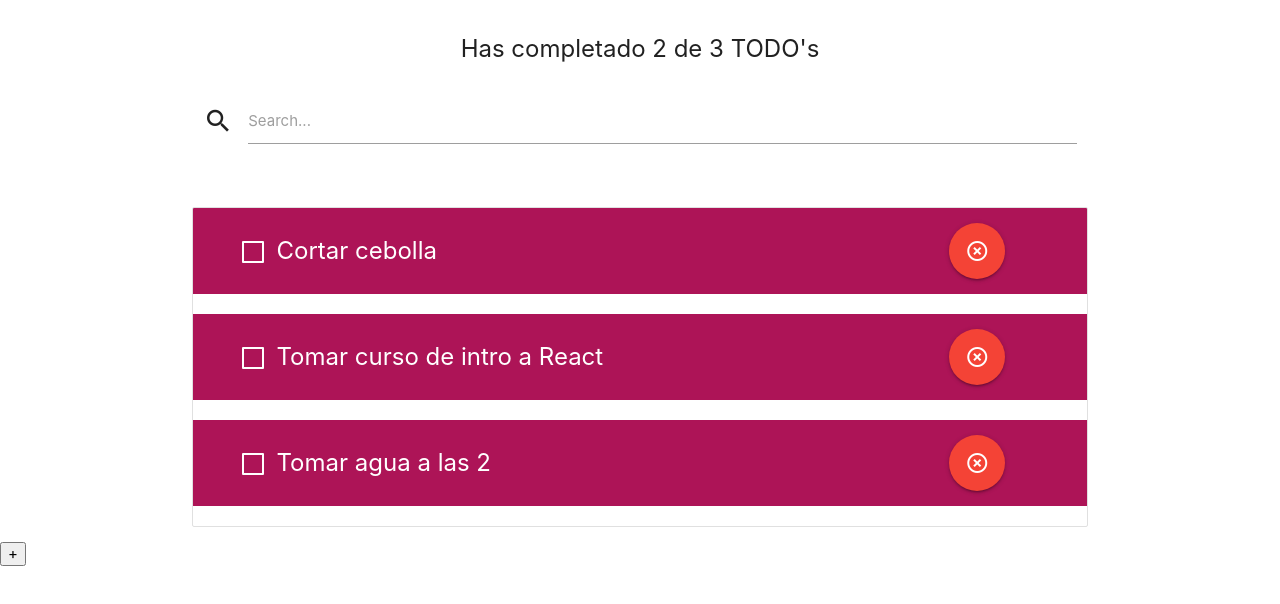
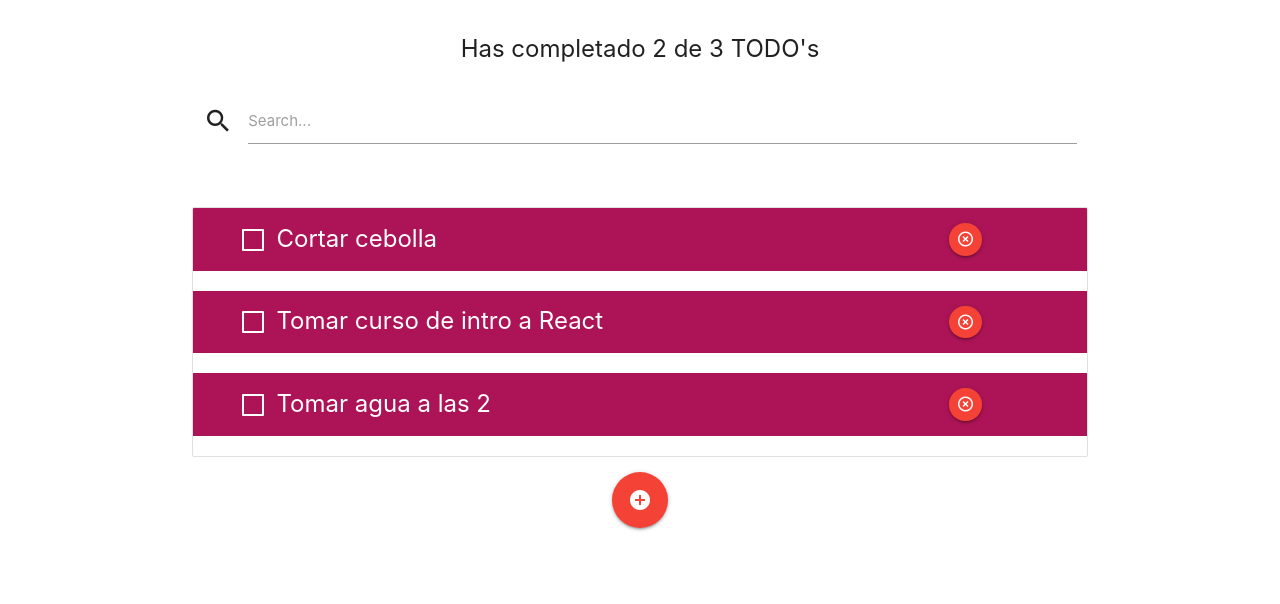
Before and after one commit to CodeBreaker518/introduction-to-ReactJS, a React (Create React App) app in the folder todo-app/: page / in a window 1280 px wide. Shown: the top 604 px of the page. Built offline with nearby package versions, Linux system fonts and the light colour scheme.

Commit message:
added style for add button & checkbox

```diff
--- a/todo-app/src/components/CreateTodoButton.jsx
+++ b/todo-app/src/components/CreateTodoButton.jsx
@@ -1,5 +1,14 @@
+import "../styles/CreateTodoButton.css"
 export function CreateTodoButton() {
   return (
-    <button>+</button>
+    <>
+    <div className="row">
+      <div class="col s12 btn-add-item center-align">
+          <a class="btn-floating btn-large waves-effect waves-light red ">
+            <i class="material-icons">add_circle</i>
+          </a>
+      </div>
+    </div>
+    </>
   )
 }
--- a/todo-app/src/components/TodoItem.jsx
+++ b/todo-app/src/components/TodoItem.jsx
@@ -18,7 +18,7 @@ export function TodoItem(props) {
 
         <div class="col s3 m2">
           <p>
-            <a class="btn-floating btn-large waves-effect waves-light red align-right">
+            <a class="btn-floating btn-small waves-effect waves-light red align-right">
               <i class="material-icons">highlight_off</i>
             </a>
           </p>
--- /dev/null
+++ b/todo-app/src/styles/CreateTodoButton.css
@@ -0,0 +1,3 @@
+.btn-add-item{
+  margin-right: 50px;
+}
--- a/todo-app/src/styles/TodoItem.css
+++ b/todo-app/src/styles/TodoItem.css
@@ -20,14 +20,14 @@
     transition: .2s;
 }
 [type="checkbox"]:checked+span:not(.lever):before{
-      top: -4px;
+    top: -4px;
     left: -5px;
     width: 12px;
     height: 22px;
     border-top: 2px solid transparent !important;
     border-left: 2px solid transparent !important;
-    border-right: 2px solid white;
-    border-bottom: 2px solid white;
+    border-right: 2px solid green !important;
+    border-bottom: 2px solid green!important;
     transform: rotate(40deg);
     backface-visibility: hidden;
     transform-origin: 100% 100%;
```
